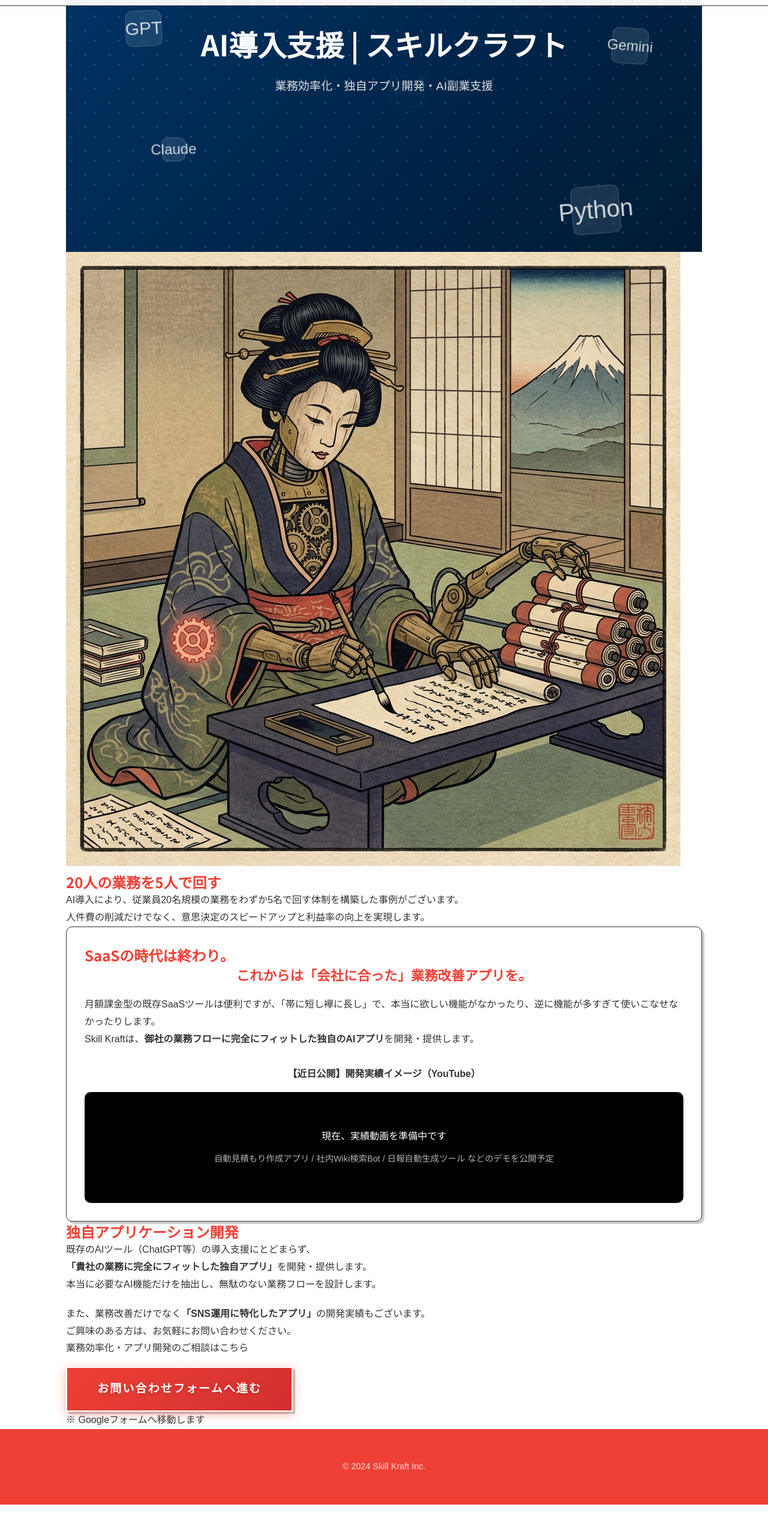
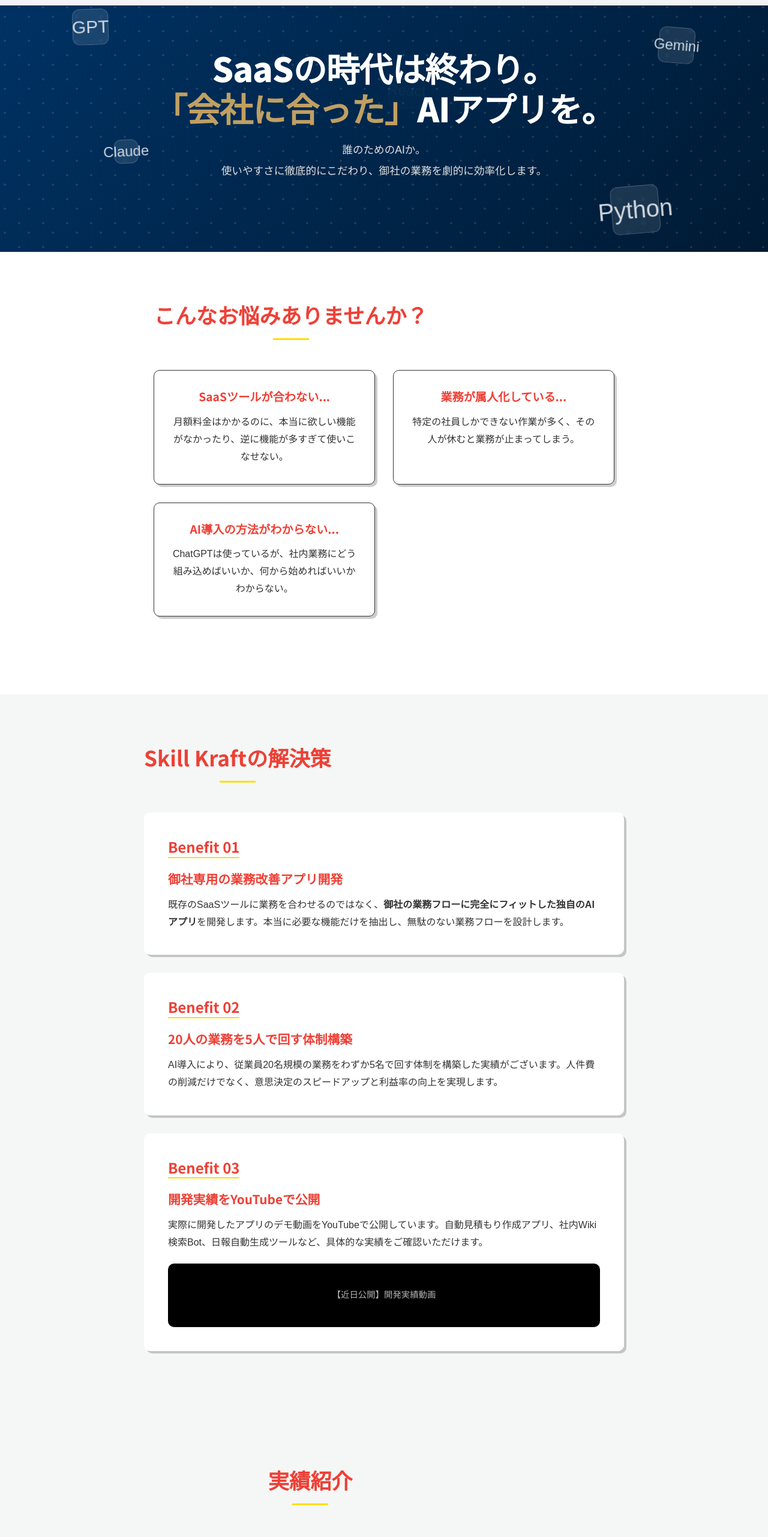
Before and after one commit to sandkkabushiki-eng/skillkraft, a React (Vite) app: page /ai in a window 1280 px wide. Shown: the part 60-2623 px from the top of the page at 60% size. Before the commit the page ends 2569 px from the top, so only its background shows below. Built offline with nearby package versions, Linux system fonts and the light colour scheme; a web font is replaced by a local one.

Commit message:
AIDXとAIサボページのフロントエンドをSNSページと統一した構造で作り直し

```diff
--- a/src/pages/AIPage.jsx
+++ b/src/pages/AIPage.jsx
@@ -1,8 +1,9 @@
 import { Helmet } from 'react-helmet-async'
+import { Link } from 'react-router-dom'
 
 export default function AIPage() {
     return (
-        <div className="detail-page container">
+        <div className="detail-page">
             <Helmet>
                 <title>AI導入支援 | 秒で仕事を終わらせる | スキルクラフト</title>
                 <meta name="description" content="スキルクラフトのAI導入支援。業務フローをAIで最適化し、秒で仕事を終わらせる生産性を実現します。" />
@@ -13,7 +14,9 @@ export default function AIPage() {
                 <meta property="og:type" content="website" />
                 <link rel="canonical" href="https://skillkraft.xyz/ai" />
             </Helmet>
-            <div className="detail-hero" style={{ minHeight: '60vh', background: 'linear-gradient(135deg, #003366 0%, #001a33 100%)', color: 'white', position: 'relative', overflow: 'hidden' }}>
+
+            {/* LP Hero */}
+            <header className="hero" style={{ minHeight: '60vh', background: 'linear-gradient(135deg, #003366 0%, #001a33 100%)', color: 'white', position: 'relative', overflow: 'hidden' }}>
                 {/* AI Tech Background */}
                 <div className="sns-hero-pattern"></div>
                 <div className="sns-floating-icons">
@@ -24,66 +27,112 @@ export default function AIPage() {
                     <div className="sns-icon-block">React</div>
                 </div>
 
-                <div className="container text-center" style={{ position: 'relative', zIndex: 1, paddingTop: '100px' }}>
-                    <h1 className="detail-title" style={{ color: 'white', marginBottom: '20px', fontSize: '3rem' }}>AI導入支援 | スキルクラフト</h1>
-                    <p className="detail-subtitle" style={{ color: '#e0e0e0', fontSize: '1.2rem' }}>業務効率化・独自アプリ開発・AI副業支援</p>
+                <div className="container text-center" style={{ position: 'relative', zIndex: 1 }}>
+                    <h1 className="hero-title" style={{ color: 'white', marginBottom: '20px' }}>
+                        SaaSの時代は終わり。<br />
+                        <span style={{ color: '#c0a062' }}>「会社に合った」</span>AIアプリを。
+                    </h1>
+                    <p className="hero-subtitle" style={{ color: '#e0e0e0', fontSize: '1.1rem' }}>
+                        誰のためのAIか。<br />
+                        使いやすさに徹底的にこだわり、御社の業務を劇的に効率化します。
+                    </p>
+                </div>
+            </header>
+
+            {/* Pain Points */}
+            <section className="section">
+                <div className="container">
+                    <h2 className="section-title">こんなお悩みありませんか？</h2>
+                    <div className="features-grid" style={{ display: 'grid', gridTemplateColumns: 'repeat(auto-fit, minmax(280px, 1fr))', gap: '30px', width: '100%', marginBottom: '50px' }}>
+                        <div className="highlight-box text-center">
+                            <h3 style={{ fontSize: '1.2rem', marginBottom: '15px' }}>SaaSツールが合わない...</h3>
+                            <p>月額料金はかかるのに、本当に欲しい機能がなかったり、逆に機能が多すぎて使いこなせない。</p>
+                        </div>
+                        <div className="highlight-box text-center">
+                            <h3 style={{ fontSize: '1.2rem', marginBottom: '15px' }}>業務が属人化している...</h3>
+                            <p>特定の社員しかできない作業が多く、その人が休むと業務が止まってしまう。</p>
+                        </div>
+                        <div className="highlight-box text-center">
+                            <h3 style={{ fontSize: '1.2rem', marginBottom: '15px' }}>AI導入の方法がわからない...</h3>
+                            <p>ChatGPTは使っているが、社内業務にどう組み込めばいいか、何から始めればいいかわからない。</p>
                         </div>
                     </div>
-
-            <section className="detail-section">
-                <img src="/images/ai.png" alt="AI Efficiency" className="detail-image" />
-                <h2 className="detail-heading">20人の業務を5人で回す</h2>
-                <p>
-                    AI導入により、従業員20名規模の業務をわずか5名で回す体制を構築した事例がございます。<br />
-                    人件費の削減だけでなく、意思決定のスピードアップと利益率の向上を実現します。
-                </p>
+                </div>
             </section>
 
-            <section className="detail-section highlight-box">
-                <h2 className="detail-heading">SaaSの時代は終わり。</h2>
-                <h3 className="text-primary" style={{ fontSize: '1.4rem', marginBottom: '20px', textAlign: 'center' }}>これからは「会社に合った」業務改善アプリを。</h3>
-                <p>
-                    月額課金型の既存SaaSツールは便利ですが、「帯に短し襷に長し」で、本当に欲しい機能がなかったり、逆に機能が多すぎて使いこなせなかったりします。<br />
-                    Skill Kraftは、<strong>御社の業務フローに完全にフィットした独自のAIアプリ</strong>を開発・提供します。
-                </p>
-                <div style={{ marginTop: '30px', textAlign: 'center' }}>
-                    <p style={{ fontWeight: 'bold', marginBottom: '15px' }}>【近日公開】開発実績イメージ（YouTube）</p>
+            {/* Solution */}
+            <section className="section bg-gray">
+                <div className="container">
+                    <h2 className="section-title">Skill Kraftの解決策</h2>
+                    <div style={{ maxWidth: '800px', margin: '0 auto' }}>
+                        <div style={{ background: 'white', padding: '40px', borderRadius: '10px', boxShadow: 'var(--shadow-card)', marginBottom: '30px' }}>
+                            <h3 style={{ color: 'var(--color-primary)', marginBottom: '20px', fontSize: '1.5rem', borderBottom: '2px solid var(--color-accent)', display: 'inline-block' }}>Benefit 01</h3>
+                            <h4 style={{ fontSize: '1.3rem', marginBottom: '15px' }}>御社専用の業務改善アプリ開発</h4>
+                            <p>既存のSaaSツールに業務を合わせるのではなく、<strong>御社の業務フローに完全にフィットした独自のAIアプリ</strong>を開発します。本当に必要な機能だけを抽出し、無駄のない業務フローを設計します。</p>
+                        </div>
+                        <div style={{ background: 'white', padding: '40px', borderRadius: '10px', boxShadow: 'var(--shadow-card)', marginBottom: '30px' }}>
+                            <h3 style={{ color: 'var(--color-primary)', marginBottom: '20px', fontSize: '1.5rem', borderBottom: '2px solid var(--color-accent)', display: 'inline-block' }}>Benefit 02</h3>
+                            <h4 style={{ fontSize: '1.3rem', marginBottom: '15px' }}>20人の業務を5人で回す体制構築</h4>
+                            <p>AI導入により、従業員20名規模の業務をわずか5名で回す体制を構築した実績がございます。人件費の削減だけでなく、意思決定のスピードアップと利益率の向上を実現します。</p>
+                        </div>
+                        <div style={{ background: 'white', padding: '40px', borderRadius: '10px', boxShadow: 'var(--shadow-card)', marginBottom: '30px' }}>
+                            <h3 style={{ color: 'var(--color-primary)', marginBottom: '20px', fontSize: '1.5rem', borderBottom: '2px solid var(--color-accent)', display: 'inline-block' }}>Benefit 03</h3>
+                            <h4 style={{ fontSize: '1.3rem', marginBottom: '15px' }}>開発実績をYouTubeで公開</h4>
+                            <p>実際に開発したアプリのデモ動画をYouTubeで公開しています。自動見積もり作成アプリ、社内Wiki検索Bot、日報自動生成ツールなど、具体的な実績をご確認いただけます。</p>
+                            <div style={{ marginTop: '20px', textAlign: 'center' }}>
                                 <div className="youtube-placeholder" style={{
                                     background: '#000',
                                     color: '#fff',
-                        padding: '60px 20px',
+                                    padding: '40px 20px',
                                     borderRadius: '10px',
                                     display: 'flex',
                                     alignItems: 'center',
                                     justifyContent: 'center',
                                     flexDirection: 'column'
                                 }}>
-                        <p>現在、実績動画を準備中です</p>
-                        <p style={{ fontSize: '0.9rem', opacity: 0.7, marginTop: '10px' }}>自動見積もり作成アプリ / 社内Wiki検索Bot / 日報自動生成ツール などのデモを公開予定</p>
+                                    <p style={{ fontSize: '0.9rem', opacity: 0.7 }}>【近日公開】開発実績動画</p>
+                                </div>
+                            </div>
+                        </div>
                     </div>
                 </div>
             </section>
 
-            <section className="detail-section">
-                <h2 className="detail-heading">独自アプリケーション開発</h2>
-                <p>
-                    既存のAIツール（ChatGPT等）の導入支援にとどまらず、<br />
-                    <strong>「貴社の業務に完全にフィットした独自アプリ」</strong>を開発・提供します。<br />
-                    本当に必要なAI機能だけを抽出し、無駄のない業務フローを設計します。
-                </p>
-                <p style={{ marginTop: '20px' }}>
-                    また、業務改善だけでなく<strong>「SNS運用に特化したアプリ」</strong>の開発実績もございます。<br />
-                    ご興味のある方は、お気軽にお問い合わせください。
-                </p>
+            {/* Achievements */}
+            <section className="section bg-gray">
+                <div className="container">
+                    <h2 className="section-title">実績紹介</h2>
+                    <p className="text-center mb-8">※ 今後、実際の事例を詳しく公開していく予定です。</p>
+                    <ul className="stats-list" style={{ listStyle: 'none', maxWidth: '600px', margin: '0 auto' }}>
+                        <li style={{ background: 'white', padding: '20px', marginBottom: '20px', borderRadius: '8px', boxShadow: '0 2px 5px rgba(0,0,0,0.05)', display: 'flex', justifyContent: 'space-between', alignItems: 'center' }}>
+                            <span>業務効率化率</span>
+                            <strong style={{ fontSize: '1.5rem', color: 'var(--color-primary)' }}>75%削減</strong>
+                        </li>
+                        <li style={{ background: 'white', padding: '20px', marginBottom: '20px', borderRadius: '8px', boxShadow: '0 2px 5px rgba(0,0,0,0.05)', display: 'flex', justifyContent: 'space-between', alignItems: 'center' }}>
+                            <span>人件費削減</span>
+                            <strong style={{ fontSize: '1.5rem', color: 'var(--color-primary)' }}>20人→5人</strong>
+                        </li>
+                        <li style={{ background: 'white', padding: '20px', marginBottom: '20px', borderRadius: '8px', boxShadow: '0 2px 5px rgba(0,0,0,0.05)', display: 'flex', justifyContent: 'space-between', alignItems: 'center' }}>
+                            <span>開発アプリ数</span>
+                            <strong style={{ fontSize: '1.5rem', color: 'var(--color-primary)' }}>10+ アプリ</strong>
+                        </li>
+                    </ul>
+                </div>
             </section>
 
-            <div className="cta-section">
-                <p className="mb-4">業務効率化・アプリ開発のご相談はこちら</p>
-                <a href="https://docs.google.com/forms/d/1_94L8NqWVh4SZxVzKXt2Yh4dsBaS6ZBAqSJ9lvoYfhk/viewform" target="_blank" rel="noopener noreferrer" className="contact-button-premium">
-                    お問い合わせフォームへ進む
-                </a>
-                <p className="contact-note">※ Googleフォームへ移動します</p>
+            {/* CTA */}
+            <section className="section">
+                <div className="container text-center">
+                    <h2 className="section-title">お問い合わせ</h2>
+                    <p className="mb-8">
+                        業務効率化・アプリ開発のご相談はこちら。<br />
+                        まずは現状の課題をお聞かせください。
+                    </p>
+                    <Link to="/contact" className="contact-button-premium">
+                        お問い合わせフォームへ
+                    </Link>
                 </div>
+            </section>
         </div>
     )
 }
--- a/src/pages/SideJobPage.jsx
+++ b/src/pages/SideJobPage.jsx
@@ -1,8 +1,9 @@
 import { Helmet } from 'react-helmet-async'
+import { Link } from 'react-router-dom'
 
 export default function SideJobPage() {
     return (
-        <div className="detail-page container">
+        <div className="detail-page">
             <Helmet>
                 <title>AIサボ | AI学習プラットフォーム | スキルクラフト</title>
                 <meta name="description" content="AIの本質的な学習ができるプラットフォーム「AIサボ」。副業から独立まで、実践的なAIスキル習得をサポートします。" />
@@ -13,7 +14,9 @@ export default function SideJobPage() {
                 <meta property="og:type" content="website" />
                 <link rel="canonical" href="https://skillkraft.xyz/side-job" />
             </Helmet>
-            <div className="detail-hero" style={{ minHeight: '60vh', background: 'linear-gradient(135deg, #003366 0%, #001a33 100%)', color: 'white', position: 'relative', overflow: 'hidden' }}>
+
+            {/* LP Hero */}
+            <header className="hero" style={{ minHeight: '60vh', background: 'linear-gradient(135deg, #003366 0%, #001a33 100%)', color: 'white', position: 'relative', overflow: 'hidden' }}>
                 {/* Learning Background */}
                 <div className="sns-hero-pattern"></div>
                 <div className="sns-floating-icons">
@@ -24,46 +27,98 @@ export default function SideJobPage() {
                     <div className="sns-icon-block">Earn</div>
                 </div>
 
-                <div className="container text-center" style={{ position: 'relative', zIndex: 1, paddingTop: '100px' }}>
-                    <h1 className="detail-title" style={{ color: 'white', marginBottom: '20px', fontSize: '3rem' }}>AIサボ | AI Learning Platform</h1>
-                    <p className="detail-subtitle" style={{ color: '#e0e0e0', fontSize: '1.2rem' }}>AI副業 × 学習プラットフォーム</p>
+                <div className="container text-center" style={{ position: 'relative', zIndex: 1 }}>
+                    <h1 className="hero-title" style={{ color: 'white', marginBottom: '20px' }}>
+                        AI時代に取り残されない。<br />
+                        <span style={{ color: '#c0a062' }}>「収益化」</span>まで学べる。
+                    </h1>
+                    <p className="hero-subtitle" style={{ color: '#e0e0e0', fontSize: '1.1rem' }}>
+                        ただツールを使うだけでは不十分です。<br />
+                        AIの本質的な理解から、実際の案件獲得・収益化まで一気通貫でサポート。
+                    </p>
                 </div>
-            </div>
+            </header>
 
-            <section className="detail-section">
-                <img src="/images/sidejob.png" alt="AI Sabo Platform" className="detail-image" />
-                <h2 className="detail-heading">AI時代に取り残されないための、実践的学習プラットフォーム</h2>
-                <p>
-                    急速に進化するAI社会において、ただツールを使うだけでは不十分です。<br />
-                    AIサボは、AIの本質的な理解から、実際の案件獲得・収益化までを一気通貫でサポート。<br />
-                    未経験からでも、市場価値の高いAI人材へと成長できます。
-                </p>
+            {/* Pain Points */}
+            <section className="section">
+                <div className="container">
+                    <h2 className="section-title">こんなお悩みありませんか？</h2>
+                    <div className="features-grid" style={{ display: 'grid', gridTemplateColumns: 'repeat(auto-fit, minmax(280px, 1fr))', gap: '30px', width: '100%', marginBottom: '50px' }}>
+                        <div className="highlight-box text-center">
+                            <h3 style={{ fontSize: '1.2rem', marginBottom: '15px' }}>AIスキルを学びたいが...</h3>
+                            <p>ChatGPTの使い方はわかるが、実際に仕事や副業にどう活かせばいいかわからない。</p>
+                        </div>
+                        <div className="highlight-box text-center">
+                            <h3 style={{ fontSize: '1.2rem', marginBottom: '15px' }}>収益化までできない...</h3>
+                            <p>スキルは学んだが、実際に案件を獲得して収益化するまでの道のりがわからない。</p>
+                        </div>
+                        <div className="highlight-box text-center">
+                            <h3 style={{ fontSize: '1.2rem', marginBottom: '15px' }}>一人では続かない...</h3>
+                            <p>独学で始めたが、モチベーションが続かず、結局何も身につかなかった。</p>
+                        </div>
+                    </div>
+                </div>
             </section>
 
-            <section className="detail-section highlight-box">
-                <h2 className="detail-heading">初月収益150万円達成</h2>
-                <p className="strong-text">
-                    コンサル生の中には、開始初月で150万円の収益化に成功した事例もございます。<br />
-                    未経験からでも結果を出せる再現性の高いノウハウを提供します。
-                </p>
-                <p style={{ marginTop: '15px', fontSize: '0.9rem', color: '#666' }}>※ 詳細な収益実績グラフ等は準備中です。</p>
+            {/* Solution */}
+            <section className="section bg-gray">
+                <div className="container">
+                    <h2 className="section-title">AIサボの解決策</h2>
+                    <div style={{ maxWidth: '800px', margin: '0 auto' }}>
+                        <div style={{ background: 'white', padding: '40px', borderRadius: '10px', boxShadow: 'var(--shadow-card)', marginBottom: '30px' }}>
+                            <h3 style={{ color: 'var(--color-primary)', marginBottom: '20px', fontSize: '1.5rem', borderBottom: '2px solid var(--color-accent)', display: 'inline-block' }}>Benefit 01</h3>
+                            <h4 style={{ fontSize: '1.3rem', marginBottom: '15px' }}>本質的なAIスキルの習得</h4>
+                            <p>ただツールを使うだけではなく、AIの仕組みを理解し、実際のビジネス課題を解決できるスキルを身につけます。未経験からでも、市場価値の高いAI人材へと成長できます。</p>
+                        </div>
+                        <div style={{ background: 'white', padding: '40px', borderRadius: '10px', boxShadow: 'var(--shadow-card)', marginBottom: '30px' }}>
+                            <h3 style={{ color: 'var(--color-primary)', marginBottom: '20px', fontSize: '1.5rem', borderBottom: '2px solid var(--color-accent)', display: 'inline-block' }}>Benefit 02</h3>
+                            <h4 style={{ fontSize: '1.3rem', marginBottom: '15px' }}>収益化するまで全力サポート</h4>
+                            <p>「教えて終わり」ではありません。実際に収益が発生するまで、徹底的にサポートし続けます。コンサル生の中には、開始初月で150万円の収益化に成功した事例もございます。</p>
+                        </div>
+                        <div style={{ background: 'white', padding: '40px', borderRadius: '10px', boxShadow: 'var(--shadow-card)', marginBottom: '30px' }}>
+                            <h3 style={{ color: 'var(--color-primary)', marginBottom: '20px', fontSize: '1.5rem', borderBottom: '2px solid var(--color-accent)', display: 'inline-block' }}>Benefit 03</h3>
+                            <h4 style={{ fontSize: '1.3rem', marginBottom: '15px' }}>再現性の高いノウハウ</h4>
+                            <p>未経験からでも結果を出せる、再現性の高いノウハウを提供します。個人の力を資産に変え、AI時代に取り残されないスキルを身につけます。</p>
+                        </div>
+                    </div>
+                </div>
             </section>
 
-            <section className="detail-section">
-                <h2 className="detail-heading">収益化するまで全力サポート</h2>
-                <p>
-                    「教えて終わり」ではありません。<br />
-                    実際に収益が発生するまで、徹底的にサポートし続けます。
-                </p>
+            {/* Achievements */}
+            <section className="section bg-gray">
+                <div className="container">
+                    <h2 className="section-title">実績紹介</h2>
+                    <p className="text-center mb-8">※ 詳細な収益実績グラフ等は準備中です。</p>
+                    <ul className="stats-list" style={{ listStyle: 'none', maxWidth: '600px', margin: '0 auto' }}>
+                        <li style={{ background: 'white', padding: '20px', marginBottom: '20px', borderRadius: '8px', boxShadow: '0 2px 5px rgba(0,0,0,0.05)', display: 'flex', justifyContent: 'space-between', alignItems: 'center' }}>
+                            <span>初月最高収益</span>
+                            <strong style={{ fontSize: '1.5rem', color: 'var(--color-primary)' }}>150万円</strong>
+                        </li>
+                        <li style={{ background: 'white', padding: '20px', marginBottom: '20px', borderRadius: '8px', boxShadow: '0 2px 5px rgba(0,0,0,0.05)', display: 'flex', justifyContent: 'space-between', alignItems: 'center' }}>
+                            <span>受講生数</span>
+                            <strong style={{ fontSize: '1.5rem', color: 'var(--color-primary)' }}>100+ 名</strong>
+                        </li>
+                        <li style={{ background: 'white', padding: '20px', marginBottom: '20px', borderRadius: '8px', boxShadow: '0 2px 5px rgba(0,0,0,0.05)', display: 'flex', justifyContent: 'space-between', alignItems: 'center' }}>
+                            <span>収益化達成率</span>
+                            <strong style={{ fontSize: '1.5rem', color: 'var(--color-primary)' }}>80%以上</strong>
+                        </li>
+                    </ul>
+                </div>
             </section>
 
-            <div className="cta-section">
-                <p className="mb-4">まずは無料相談からスタート</p>
-                <a href="https://docs.google.com/forms/d/1_94L8NqWVh4SZxVzKXt2Yh4dsBaS6ZBAqSJ9lvoYfhk/viewform" target="_blank" rel="noopener noreferrer" className="contact-button-premium">
-                    副業相談・お問い合わせへ進む
-                </a>
-                <p className="contact-note">※ Googleフォームへ移動します</p>
-            </div>
+            {/* CTA */}
+            <section className="section">
+                <div className="container text-center">
+                    <h2 className="section-title">お問い合わせ</h2>
+                    <p className="mb-8">
+                        まずは無料相談からスタート。<br />
+                        AI副業・学習についてお気軽にご相談ください。
+                    </p>
+                    <Link to="/contact" className="contact-button-premium">
+                        お問い合わせフォームへ
+                    </Link>
+                </div>
+            </section>
         </div>
     )
 }
```
Lines whose indentation alone changed are shown as unchanged.
